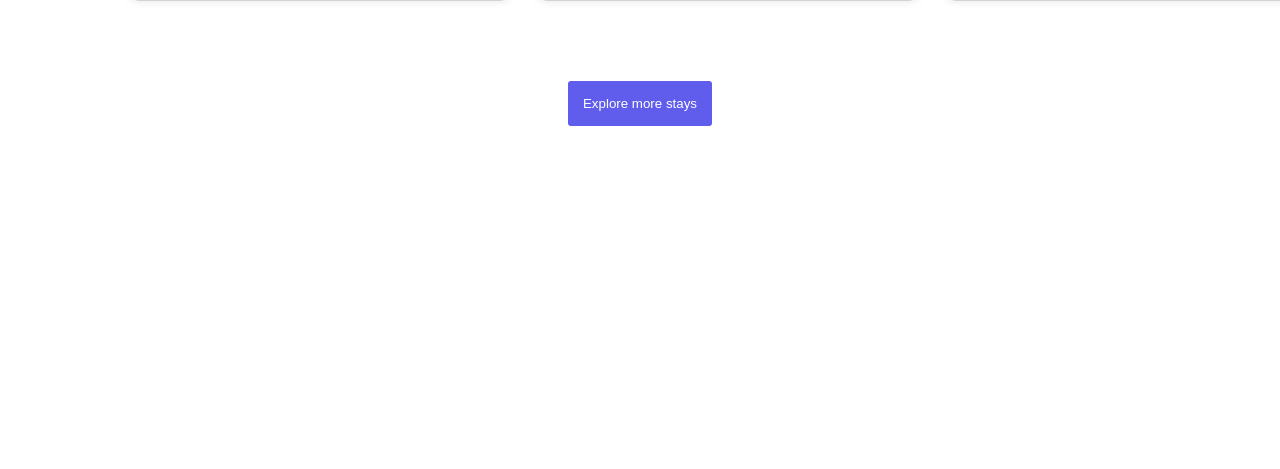
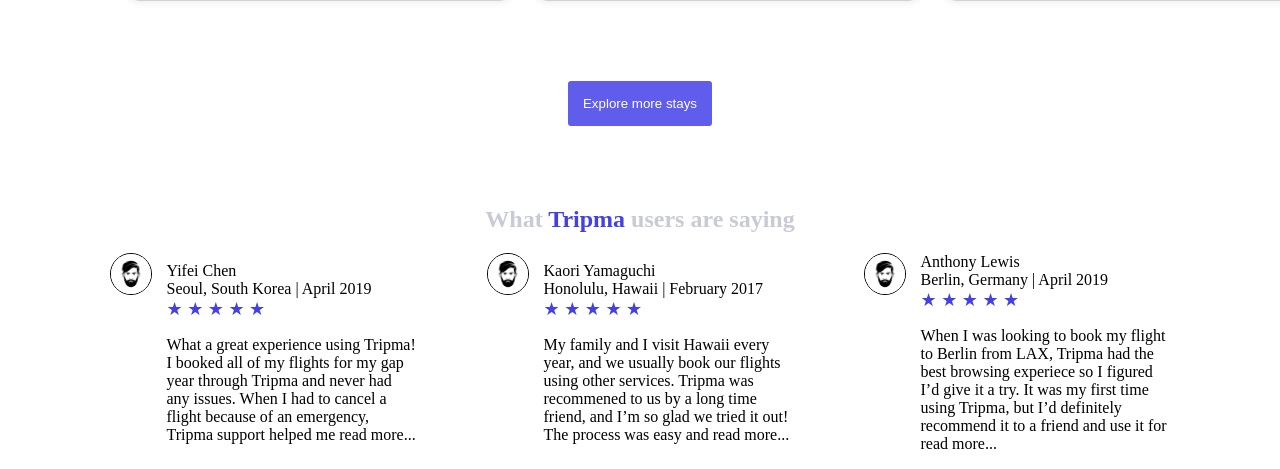
Before and after one commit to DhruvShah0612/Dhruv6612, a PHP site: page /Flight-Book/index.html in a window 1280 px wide; the page is wider, and only the part inside the window is pictured. Shown: the part 2418-2887 px from the top of that part. Before the commit the page ends 2544 px from the top of that part, so only its background shows below. Run offline with PHP 8.4, Linux system fonts and the light colour scheme.

Commit message:
Update Flight-Book landing page with client testimonials

```diff
--- a/Flight-Book/index.html
+++ b/Flight-Book/index.html
@@ -162,6 +162,64 @@
                 <button class="btn button">
                     Explore more stays
                 </button>
+
+                <section>
+                    <h2 class="client-heading">What <span class="head-txt">Tripma</span> users are saying</h2>
+                    <section class="third-container">
+                        <div class="client-page">
+                            <div>
+                                <img class="client-image" src="Assets/client.jpg" alt="">
+                            </div>
+                            <div class="client-text">
+                                <div>Yifei Chen</div>
+                                <div>Seoul, South Korea | April 2019</div>
+                                <div class="stars">
+                                    &#9733; &#9733; &#9733; &#9733; &#9733;
+                                </div>
+                                <p class="client-para">What a great experience using Tripma! I booked all of my flights
+                                    for
+                                    my gap year through
+                                    Tripma and never had any issues. When I had to cancel a flight because of an
+                                    emergency,
+                                    Tripma support helped me read more...</p>
+                            </div>
+                        </div>
+                        <div class="client-page">
+                            <div>
+                                <img class="client-image" src="Assets/client.jpg" alt="">
+                            </div>
+                            <div class="client-text">
+                                <div>Kaori Yamaguchi</div>
+                                <div>Honolulu, Hawaii | February 2017</div>
+                                <div class="stars">
+                                    &#9733; &#9733; &#9733; &#9733; &#9733;
+                                </div>
+                                <p class="client-para">My family and I visit Hawaii every year, and we usually book our
+                                    flights using other services. Tripma was recommened to us by a long time friend, and
+                                    I’m
+                                    so glad we tried it out! The process was easy and read more...</p>
+                            </div>
+                        </div>
+                        <div class="client-page">
+                            <div>
+                                <img class="client-image" src="Assets/client.jpg" alt="">
+                            </div>
+                            <div class="client-text">
+                                <div>Anthony Lewis</div>
+                                <div>Berlin, Germany | April 2019</div>
+                                <div class="stars">
+                                    &#9733; &#9733; &#9733; &#9733; &#9733;
+                                </div>
+                                <p class="client-para">When I was looking to book my flight to Berlin from LAX, Tripma
+                                    had
+                                    the best browsing experiece so I figured I’d give it a try. It was my first time
+                                    using
+                                    Tripma, but I’d definitely recommend it to a friend and use it for read more...</p>
+                            </div>
+                        </div>
+                    </section>
+
+                </section>
             </main>
         </section>
         <script src="script.js"></script>
--- a/Flight-Book/style.css
+++ b/Flight-Book/style.css
@@ -137,3 +137,45 @@ ul {
   margin: 80px auto;
   padding: 15px;
 }
+
+.client-image{
+  width: 40px;
+  border: 1px solid black;
+  border-radius: 50%;
+}
+
+.client-page{
+  display: flex;
+  gap: 15px;
+}
+
+.client-text{
+  display: flex;
+  flex-direction: column;
+  justify-content: center;
+}
+
+.client-para{
+  width: 250px;
+}
+
+.stars{
+  color: #4440e2;
+  font-size: 18px;
+}
+
+.third-container{
+  display: flex;
+  justify-content: center;
+  gap: 70px;
+}
+
+.client-heading{
+  text-align: center;
+  color: #c8cbd5;
+  font-size: bold;
+}
+
+.head-txt{
+  color: #4440e2;
+}
```
Also changed, not shown: Flight-Book/Assets/client.jpg (added).
